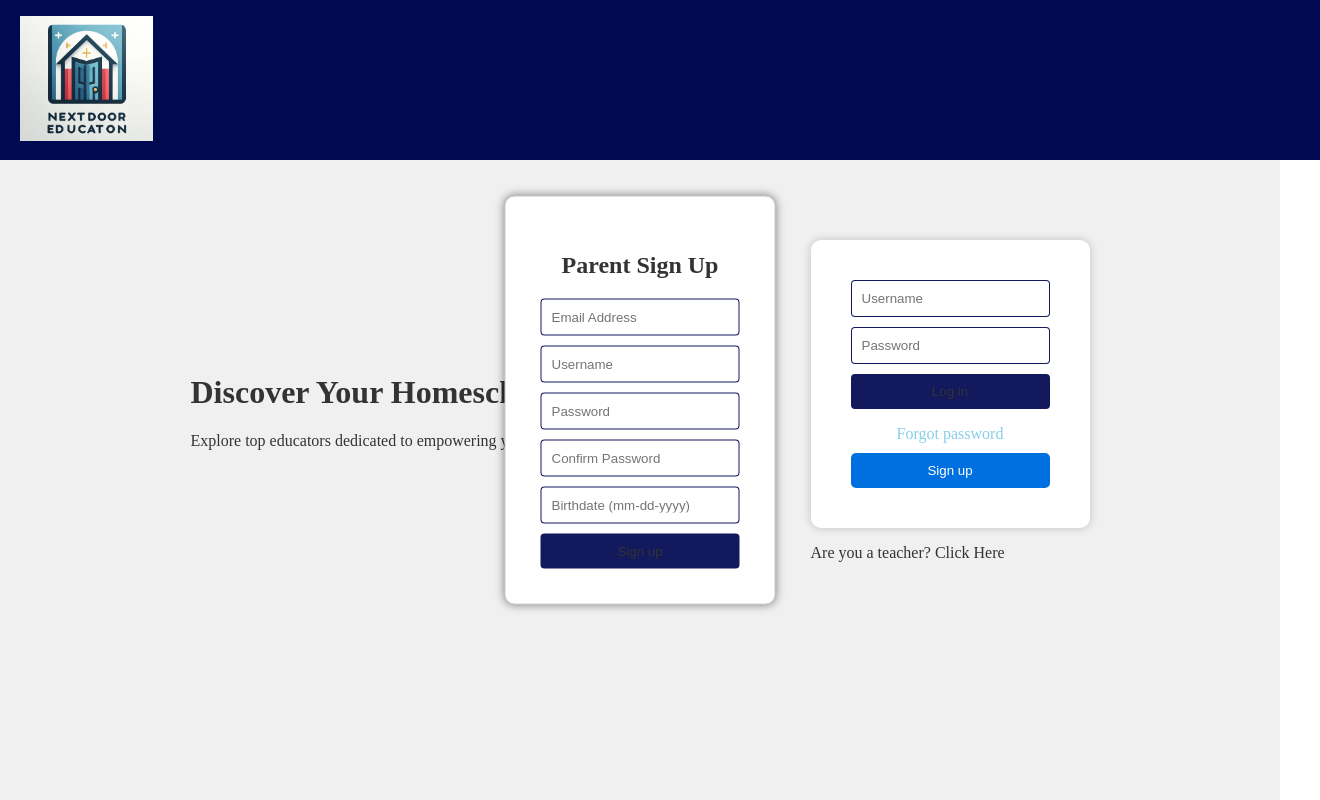
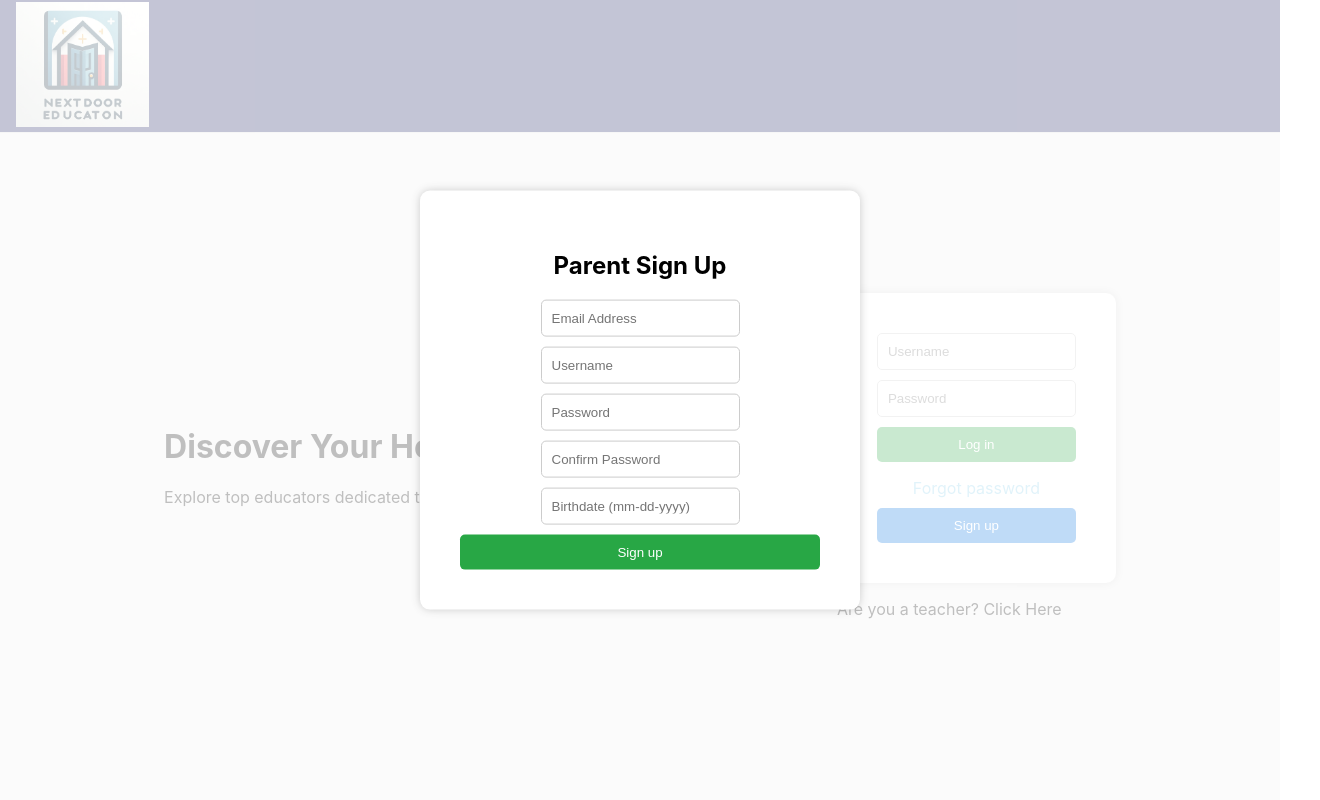
Before and after one commit to gfsturla17/homeschool_platform, a React (Create React App) app in the folder front_end/: page / in a window 1280 px wide. Both pictures are taken after a click on the button "Sign up". Shown: the top 800 px of the page, 1320 px wide, since content can reach past the window. Built offline with nearby package versions, Linux system fonts and the light colour scheme.

Commit message:
Major Header Component Styling

```diff
--- a/front_end/src/App.tsx
+++ b/front_end/src/App.tsx
@@ -9,9 +9,11 @@ import Resources from "./components/Resources";
 import Home from "./components/Home";
 import Header from "./components/Header";
 import ProtectedRoute from "./components/ProtectedRoute";
+import Modal from "react-modal";
 
 function App() {
   const [theme, setTheme] = useState(lightTheme);
+  Modal.setAppElement('#root');
 
   return (
     <ThemeProvider theme={theme}>
--- a/front_end/src/components/Header.tsx
+++ b/front_end/src/components/Header.tsx
@@ -1,31 +1,151 @@
-import React from 'react';
-import { Link } from 'react-router-dom';
-import './HeaderSheet.scss'
-import { NavLink } from 'react-router-dom';
+import React, { useState } from 'react';
+import { NavLink, useLocation } from 'react-router-dom';
 import logo from '../icons/logo_1.png';
 import { useSelector } from "react-redux";
-import { RootState } from "../store/store"; // Import the logo here
+import { RootState } from "../store/store";
+import styled from 'styled-components';
+import { lightTheme } from "../styles/theme";
 
+const primaryColor = lightTheme.colors.primary;
+const hoverColor = "#87CEEB"; // Defined hover color
 
+const HeaderWrapper = styled.div<{ isLoggedIn: boolean }>`
+    background-color: ${primaryColor};
+    padding: 1rem;
+    border-bottom: 1px solid #ddd;
+    display: flex;
+    justify-content: space-between;
+    align-items: center;
+    height: 100px;
+`;
+
+const Logo = styled.div`
+    width: auto;
+    margin-right: 20px;
+`;
+
+const LogoImg = styled.img`
+    max-height: 100%;
+    max-width: 100%;
+    height: 125px;
+    width: auto;
+`;
+
+const Menu = styled.div`
+    display: flex;
+    justify-content: space-between;
+    align-items: center;
+    height: 100px;
+`;
+
+const MenuItem = styled(NavLink)<{ isActive?: boolean }>`
+    margin-right: 2rem;
+    text-decoration: none;
+    color: #fff;
+    padding: 10px 20px;
+    border-radius: 50px;
+    width: 100px; /* Fixed width */
+    text-align: center; /* Center text */
+    display: flex;
+    justify-content: center;
+    align-items: center;
+    transition: background-color 0.2s ease, font-weight 0.2s ease, border 0.2s ease;
+    border: 2px solid transparent; /* Initial border */
+
+    &:hover {
+        background-color: ${hoverColor};
+        font-weight: bold; /* Bold on hover */
+    }
+
+    ${({ isActive }) =>
+            isActive &&
+            `
+    border: 2px solid ${hoverColor}; /* Active border color */
+  `}
+`;
+
+const RightMenu = styled.div`
+    display: flex;
+    align-items: center;
+`;
+
+const HamburgerButton = styled.button<{ isActive?: boolean }>`
+    background-color: transparent;
+    border: none;
+    cursor: pointer;
+    padding: 10px 20px; /* Added padding to match MenuItem */
+    margin-left: 20px;
+    color: #fff;
+    font-size: 16px;
+    font-weight: normal;  // Ensure normal font-weight initially
+    width: 100px; /* Fixed width */
+    text-align: center; /* Center text */
+    display: flex;
+    justify-content: center;
+    align-items: center;
+    border-radius: 50px; /* Added border-radius */
+    transition: background-color 0.2s ease, font-weight 0.2s ease, border 0.2s ease;
+    border: 2px solid transparent; /* Initial border */
+
+    &:hover {
+        background-color: ${hoverColor};
+        font-weight: bold;  // Bold on hover
+    }
+
+    ${({ isActive }) =>
+            isActive &&
+            `
+    border: 2px solid ${hoverColor}; /* Active border color */
+  `}
+`;
+
+const DropdownMenu = styled.ul<{ isOpen: boolean }>`
+    position: absolute;
+    top: 50px;
+    right: 0;
+    background-color: ${primaryColor};
+    padding: 10px;
+    list-style: none;
+    display: ${({ isOpen }) => (isOpen ? 'block' : 'none')};
+`;
+
+const DropdownItem = styled.li`
+    margin-bottom: 10px;
+    cursor: pointer;
+    color: ${lightTheme.colors.secondary};
+
+    &:hover {
+        color: #666;
+    }
+`;
 
 const Header = () => {
-  const isLoggedIn = useSelector((state: RootState) => state.teacher.isRegistered);
+  const isLoggedIn = useSelector((state: RootState) => state.auth.token);
+  const [isDropdownOpen, setIsDropdownOpen] = useState(false);
+  const location = useLocation();
+
+  const handleHamburgerClick = () => {
+    setIsDropdownOpen(!isDropdownOpen);
+  };
 
   return (
-    <div className={isLoggedIn ? "header" : "header__banner"}>
-      <div className="header__logo">
-        <img src={logo} alt="Logo" />
-      </div>
-      {!isLoggedIn && (
-        <h1></h1>
+    <HeaderWrapper isLoggedIn={isLoggedIn}>
+      <Logo>
+        <LogoImg src={logo} alt="Logo" />
+      </Logo>
+      {isLoggedIn && (
+        <Menu>
+          <MenuItem to="/home" isActive={location.pathname === "/home"}>Home</MenuItem>
+          <MenuItem to="/resources" isActive={location.pathname === "/resources"}>Resources</MenuItem>
+          <RightMenu>
+            <HamburgerButton isActive={isDropdownOpen} onClick={handleHamburgerClick}>Settings</HamburgerButton>
+            <DropdownMenu isOpen={isDropdownOpen}>
+              <DropdownItem>Log out</DropdownItem>
+            </DropdownMenu>
+          </RightMenu>
+        </Menu>
       )}
-      {isLoggedIn && (
-        <div className="header__menu">
-          <NavLink to="/home" className={({ isActive }) => `header__menu-item ${isActive ? 'current' : ''}`}>Home</NavLink>
-          <NavLink to="/resources" className={({ isActive }) => `header__menu-item ${isActive ? 'current' : ''}`}>Resources</NavLink>
-        </div>
-      )}
-    </div>
+    </HeaderWrapper>
   );
 };
 
--- a/front_end/src/components/LandingPage.tsx
+++ b/front_end/src/components/LandingPage.tsx
@@ -1,8 +1,25 @@
-import './LandingPage.scss';
-import './LoginSheet.scss';
 import React, { useState } from 'react';
 import LoginForm from './LoginForm';
 import Header from './Header';
+import styled from 'styled-components';
+
+const LandingPageWrapper = styled.div`
+  height: 90vh;
+  background-color: #f0f0f0;
+  display: flex;
+  justify-content: center;
+  align-items: flex-start;
+  padding-top: 20vh;
+`;
+
+const ContentContainer = styled.div`
+  display: flex;
+  align-items: center;
+`;
+
+const TextContainer = styled.div`
+  margin-right: 20px;
+`;
 
 function LandingPage() {
     const [isTeacher, setIsTeacher] = useState(false);
@@ -17,10 +34,9 @@ function LandingPage() {
     }
 
     return (
-        <div className="landing-page">
-            <Header/>
-            <div className="content-container">
-                <div className="text-container fixed-width">
+      <LandingPageWrapper>
+          <ContentContainer>
+              <TextContainer>
                   {!isTeacher && (
                     <>
                         <h1>Discover Your Homeschooling Partner!</h1>
@@ -33,10 +49,10 @@ function LandingPage() {
                         <p>Empower your students with our homeschooling platform and discover new ways to teach.</p>
                     </>
                   )}
-                </div>
+              </TextContainer>
               <LoginForm isTeacher={isTeacher} onTeacherClick={handleTeacherClick} onParentClick={handleParentClick} />
-            </div>
-        </div>
+          </ContentContainer>
+      </LandingPageWrapper>
     );
 }
 
--- a/front_end/src/components/LoginForm.tsx
+++ b/front_end/src/components/LoginForm.tsx
@@ -1,15 +1,81 @@
-// src/components/LoginForm.tsx
 import React, { useState } from 'react';
-import './StyleSheet.scss';
 import { useNavigate } from 'react-router-dom';
 import Modal from 'react-modal';
 import LoginFormFields from './LoginFormFields';
 import TeacherSignupFormFields from './TeacherSignupFormFields';
 import ParentSignupFormFields from './ParentSignupFormFields';
 import { useDispatch, useSelector } from 'react-redux';
-import { login } from '../store/authSlice';
 import { RootState, AppDispatch } from '../store/store';
 import { registerTeacher } from "../store/teacherSlice";
+import styled from 'styled-components';
+
+const FormContainer = styled.div`
+    display: flex;
+    justify-content: center;
+    align-items: center;
+`;
+
+const LoginWrapper = styled.div`
+    box-shadow: 0 0 10px rgba(0, 0, 0, 0.2);
+    padding: 20px;
+    border-radius: 10px;
+    background-color: #fff;
+`;
+
+const Link = styled.span`
+    cursor: pointer;
+
+    &:hover {
+        text-decoration: underline;
+        font-weight: bold;
+    }
+`;
+
+const SignupModal = styled(Modal)`
+    position: absolute;
+    top: 50%;
+    left: 50%;
+    transform: translate(-50%, -50%);
+    width: 400px; /* adjust the width to your liking */
+    padding: 20px;
+    border-radius: 10px;
+    background-color: #fff;
+    box-shadow: 0 0 10px rgba(0, 0, 0, 0.2);
+
+    .teacher-link, .parent-link {
+        cursor: pointer;
+    }
+
+    .teacher-link:hover, .parent-link:hover {
+        text-decoration: underline;
+        font-weight: bold;
+    }
+
+    .submit-button {
+        background-color: #28a745;
+        color: white;
+        padding: 10px;
+        border-radius: 5px;
+        border: none;
+        cursor: pointer;
+        width: 100%;
+    }
+
+    .forgot-password-text {
+        color: #87CEEB;
+        margin-bottom: 10px;
+    }
+
+    .toggle-signup-button {
+        background-color: #0070e0;
+        color: white;
+        border: none;
+        padding: 10px;
+        border-radius: 5px;
+        cursor: pointer;
+        width: 100%;
+    }
+`;
 
 interface LoginFormProps {
     isTeacher: boolean;
@@ -19,10 +85,9 @@ interface LoginFormProps {
 
 const LoginForm: React.FC<LoginFormProps> = (props) => {
     const [modalIsOpen, setIsOpen] = useState(false);
+    const [error, setError] = useState('');
     const navigate = useNavigate();
     const dispatch = useDispatch<AppDispatch>();
-    const auth = useSelector((state: RootState) => state.auth);
-    const teacher = useSelector((state: RootState) => state.teacher);
 
     const openModal = () => {
         setIsOpen(true);
@@ -34,44 +99,35 @@ const LoginForm: React.FC<LoginFormProps> = (props) => {
 
     const handleLoginSubmit = async (event: React.FormEvent) => {
         event.preventDefault();
-
+        // Add login logic here
     };
 
     const handleSignupSubmit = async (userRegistration: any) => {
         try {
             await dispatch(registerTeacher(userRegistration)).unwrap();
             navigate('/complete-profile');
+            closeModal();
         } catch (error) {
-            console.error(error);
+            setError('Signup failed. Please try again.');
         }
     };
 
     return (
       <div>
-          <div className="form-container login-form">
-              <LoginFormFields onSubmit={handleLoginSubmit} onSignupClick={openModal} isTeacher={props.isTeacher} />
-              <Modal isOpen={modalIsOpen} onRequestClose={closeModal} contentLabel="Example Modal" className="signup-modal" overlayClassName="signup-modal-overlay" style={{
-                  overlay: {
-                      backgroundColor: 'rgba(0, 0, 0, 0.7)', // change the background color to be less transparent
-                  },
-                  content: {
-                      top: '50%', // move the modal down to the middle of the screen
-                      left: '50%',
-                      right: 'auto',
-                      bottom: 'auto',
-                      marginRight: '-50%',
-                      transform: 'translate(-50%, -50%)',
-                  },
-              }}>
+          <FormContainer>
+              <LoginWrapper>
+                  <LoginFormFields onSubmit={handleLoginSubmit} onSignupClick={openModal} isTeacher={props.isTeacher} />
+              </LoginWrapper>
+              <SignupModal isOpen={modalIsOpen} onRequestClose={closeModal}>
                   {props.isTeacher ? (
                     <TeacherSignupFormFields />
                   ) : (
                     <ParentSignupFormFields onSubmit={handleSignupSubmit} error={''} />
                   )}
-              </Modal>
-          </div>
-          {!props.isTeacher && <p>Are you a teacher? <span className="teacher-link" onClick={props.onTeacherClick}>Click Here</span></p>}
-          {props.isTeacher && <p>Are you a parent? <span className="parent-link" onClick={props.onParentClick}>Click Here</span></p>}
+              </SignupModal>
+          </FormContainer>
+          {!props.isTeacher && <p>Are you a teacher? <Link onClick={props.onTeacherClick}>Click Here</Link></p>}
+          {props.isTeacher && <p>Are you a parent? <Link onClick={props.onParentClick}>Click Here</Link></p>}
       </div>
     );
 };
--- a/front_end/src/components/LoginFormFields.tsx
+++ b/front_end/src/components/LoginFormFields.tsx
@@ -1,9 +1,51 @@
+// LoginFormFields
 import React, { useState } from 'react';
 import axios from "axios";
 import { login } from "../store/authSlice";
 import { useNavigate } from "react-router-dom";
 import { useDispatch } from "react-redux";
 import { AppDispatch } from "../store/store";
+import styled from 'styled-components';
+
+const Form = styled.form`
+    display: flex;
+    flex-direction: column;
+    align-items: center;
+    padding: 20px;
+    border-radius: 10px;
+`;
+
+const Input = styled.input`
+    margin-bottom: 10px;
+    padding: 10px;
+    border-radius: 5px;
+    border: 1px solid #ccc;
+`;
+
+const ForgotPasswordText = styled.p`
+    color: #87CEEB;
+    margin-bottom: 10px;
+`;
+
+const SubmitButton = styled.button`
+    background-color: #28a745;
+    color: white;
+    padding: 10px;
+    border-radius: 5px;
+    border: none;
+    cursor: pointer;
+    width: 100%;
+`;
+
+const ToggleSignupButton = styled.button`
+    background-color: #0070e0;
+    color: white;
+    border: none;
+    padding: 10px;
+    border-radius: 5px;
+    cursor: pointer;
+    width: 100%;
+`;
 
 interface LoginFormFieldsProps {
   onSubmit: (event: any) => void;
@@ -26,15 +68,15 @@ function LoginFormFields(props: LoginFormFieldsProps) {
   };
 
   return (
-        <form onSubmit={handleSubmit} className="form">
-            <input type="text" value={username} onChange={(event: any) => setUsername(event.target.value)} placeholder={props.isTeacher ? "Teacher's Username" : "Username"} className="form-input" />
-            <div className="password-input-container">
-                <input type="password" value={password} onChange={(event: any) => setPassword(event.target.value)} placeholder={props.isTeacher ? "Teacher's Password" : "Password"} className="form-input" />
+    <Form onSubmit={handleSubmit}>
+      <Input type="text" value={username} onChange={(event: any) => setUsername(event.target.value)} placeholder={props.isTeacher ? "Teacher's Username" : "Username"} />
+      <div>
+        <Input type="password" value={password} onChange={(event: any) => setPassword(event.target.value)} placeholder={props.isTeacher ? "Teacher's Password" : "Password"} />
       </div>
-            <button type="submit" className="submit-button">{props.isTeacher ? "Log in as Teacher" : "Log in"}</button>
-            <p className="forgot-password-text">Forgot password</p>
-            <button type="button" className="toggle-signup-button" onClick={props.onSignupClick}>Sign up</button>
-        </form>
+      <SubmitButton type="submit">{props.isTeacher ? "Log in as Teacher" : "Log in"}</SubmitButton>
+      <ForgotPasswordText>Forgot password</ForgotPasswordText>
+      <ToggleSignupButton type="button" onClick={props.onSignupClick}>Sign up</ToggleSignupButton>
+    </Form>
   );
 }
 
--- a/front_end/src/components/ParentSignupFormFields.tsx
+++ b/front_end/src/components/ParentSignupFormFields.tsx
@@ -1,6 +1,36 @@
-// ParentSignupFormFields.js
+// ParentSignupFormFields
 import React, { useState } from 'react';
-import PasswordValidator from '../helpers/PasswordValidator';
+import styled from 'styled-components';
+
+const Form = styled.form`
+    display: flex;
+    flex-direction: column;
+    align-items: center;
+    padding: 20px;
+    border-radius: 10px;
+`;
+
+const Input = styled.input`
+    margin-bottom: 10px;
+    padding: 10px;
+    border-radius: 5px;
+    border: 1px solid #ccc;
+`;
+
+const ErrorMessage = styled.p`
+    color: red;
+    white-space: pre-wrap;
+`;
+
+const SubmitButton = styled.button`
+    background-color: #28a745;
+    color: white;
+    padding: 10px;
+    border-radius: 5px;
+    border: none;
+    cursor: pointer;
+    width: 100%;
+`;
 
 interface ParentSignupFormFieldsProps {
   onSubmit: (userRegistration: any) => void;
@@ -30,20 +60,20 @@ function ParentSignupFormFields(props: ParentSignupFormFieldsProps) {
   };
 
   return (
-        <form onSubmit={handleSubmit} className="form">
+    <Form onSubmit={handleSubmit}>
       <h2>Parent Sign Up</h2>
-            <input type="email" value={email} onChange={(event: any) => setEmail(event.target.value)} placeholder="Email Address" className="form-input" />
-            <input type="text" value={username} onChange={(event: any) => setUsername(event.target.value)} placeholder="Username" className="form-input" />
-            <div className="password-input-container">
-                <input type="password" value={password} onChange={(event: any) => setPassword(event.target.value)} placeholder="Password" className="form-input" />
+      <Input type="email" value={email} onChange={(event: any) => setEmail(event.target.value)} placeholder="Email Address" />
+      <Input type="text" value={username} onChange={(event: any) => setUsername(event.target.value)} placeholder="Username" />
+      <div>
+        <Input type="password" value={password} onChange={(event: any) => setPassword(event.target.value)} placeholder="Password" />
       </div>
-            <div className="password-input-container">
-                <input type="password" value={confirmPassword} onChange={(event: any) => setConfirmPassword(event.target.value)} placeholder="Confirm Password" className="form-input" />
+      <div>
+        <Input type="password" value={confirmPassword} onChange={(event: any) => setConfirmPassword(event.target.value)} placeholder="Confirm Password" />
       </div>
-            <input type="text" value={birthdate} onChange={handleBirthdateChange} placeholder="Birthdate (mm-dd-yyyy)" className="form-input" />
-            {props.error && <p className="error-message">{props.error}</p>}
-            <button type="submit" className="submit-button">Sign up</button>
-        </form>
+      <Input type="text" value={birthdate} onChange={handleBirthdateChange} placeholder="Birthdate (mm-dd-yyyy)" />
+      {props.error && <ErrorMessage>{props.error}</ErrorMessage>}
+      <SubmitButton type="submit">Sign up</SubmitButton>
+    </Form>
   );
 }
 
--- a/front_end/src/components/TeacherResources.tsx
+++ b/front_end/src/components/TeacherResources.tsx
@@ -4,9 +4,7 @@ import './TeacherResourcesSheet.scss'
 import expandArrowDown from '../icons/expand-arrow-down.png';
 import FileUpload from './FileUpload'; // Import the FileUpload component
 
-interface Props {
-    // Add props if needed
-}
+interface Props {}
 
 const TeacherResources: React.FC<Props> = () => {
 
--- a/front_end/src/components/TeacherSignupFormFields.tsx
+++ b/front_end/src/components/TeacherSignupFormFields.tsx
@@ -1,9 +1,41 @@
+// TeacherSignupFormFields
 import React, { useState } from 'react';
 import { useDispatch, useSelector } from 'react-redux';
 import { RootState, AppDispatch } from '../store/store';
 import { registerTeacher } from '../store/teacherSlice';
 import { RegisterTeacherDTO } from "shared-nextdoor-education";
 import { useNavigate } from 'react-router-dom';
+import styled from 'styled-components';
+
+const Form = styled.form`
+    display: flex;
+    flex-direction: column;
+    align-items: center;
+    padding: 20px;
+    border-radius: 10px;
+`;
+
+const Input = styled.input`
+    margin-bottom: 10px;
+    padding: 10px;
+    border-radius: 5px;
+    border: 1px solid #ccc;
+`;
+
+const ErrorMessage = styled.p`
+    color: red;
+    white-space: pre-wrap;
+`;
+
+const SubmitButton = styled.button`
+    background-color: #28a745;
+    color: white;
+    padding: 10px;
+    border-radius: 5px;
+    border: none;
+    cursor: pointer;
+    width: 100%;
+`;
 
 const TeacherSignupFormFields: React.FC = () => {
   const dispatch = useDispatch<AppDispatch>();
@@ -27,14 +59,14 @@ const TeacherSignupFormFields: React.FC = () => {
   };
 
   return (
-    <form onSubmit={handleSubmit} className="form">
+    <Form onSubmit={handleSubmit}>
       <h2>Teacher Sign Up</h2>
-      <input type="email" value={email} onChange={(event) => setEmail(event.target.value)} placeholder="Email Address" className="form-input" />
-      <input type="password" value={password} onChange={(event) => setPassword(event.target.value)} placeholder="Password" className="form-input" />
-      <input type="password" value={confirmPassword} onChange={(event) => setConfirmPassword(event.target.value)} placeholder="Confirm Password" className="form-input" />
-      {teacher.error && <p className="error-message">{teacher.error}</p>}
-      <button type="submit" className="submit-button">Sign up</button>
-    </form>
+      <Input type="email" value={email} onChange={(event) => setEmail(event.target.value)} placeholder="Email Address" />
+      <Input type="password" value={password} onChange={(event) => setPassword(event.target.value)} placeholder="Password" />
+      <Input type="password" value={confirmPassword} onChange={(event) => setConfirmPassword(event.target.value)} placeholder="Confirm Password" />
+      {teacher.error && <ErrorMessage>{teacher.error}</ErrorMessage>}
+      <SubmitButton type="submit">Sign up</SubmitButton>
+    </Form>
   );
 };
 
--- a/front_end/src/styles/GlobalStyle.ts
+++ b/front_end/src/styles/GlobalStyle.ts
@@ -2,25 +2,78 @@
 import { createGlobalStyle } from 'styled-components';
 
 const GlobalStyle = createGlobalStyle`
-    body {
-        background-color: ${(props) => props.theme.colors.background};
-        color: ${(props) => props.theme.colors.text};
-        font-family: 'Arial, sans-serif';
-    }
-    .form-input {
-        padding: 10px;
-        border: 1px solid ${(props) => props.theme.colors.primary};
-        margin-bottom: 10px;
-        border-radius: 4px;
-    }
-    .submit-button {
-        background-color: ${(props) => props.theme.colors.primary};
-        color: ${(props) => props.theme.colors.text};
-        padding: 10px 20px;
-        border: none;
-        border-radius: 4px;
-        cursor: pointer;
-    }
+  // .login-form {
+  //  box-shadow: 0 0 10px rgba(0, 0, 0, 0.2);
+  //  padding: 20px;
+  //  border-radius: 10px;
+  //  background-color: #fff;
+  //}
+  //
+  //.teacher-link, .parent-link {
+  //  cursor: pointer;
+  //}
+  //
+  //.teacher-link:hover, .parent-link:hover {
+  //  text-decoration: underline;
+  //  font-weight: bold;
+  //}
+  //
+  //.submit-button {
+  //  background-color: #28a745;
+  //  color: white;
+  //  padding: 10px;
+  //  border-radius: 5px;
+  //  border: none;
+  //  cursor: pointer;
+  //  width: 100%;
+  //}
+  //
+  //.forgot-password-text {
+  //  color: #87CEEB;
+  //  margin-bottom: 10px;
+  //}
+  //
+  //.toggle-signup-button {
+  //  background-color: #0070e0;
+  //  color: white;
+  //  border: none;
+  //  padding: 10px;
+  //  border-radius: 5px;
+  //  cursor: pointer;
+  //  width: 100%;
+  //}
+  //
+  //.ReactModal__Overlay {
+  //  background-color: rgba(0, 0, 0, 0.9); /* Make the overlay more faded */
+  //}
+  //
+  //.ReactModal__Content {
+  //  position: absolute;
+  //  top: 50%;
+  //  left: 50%;
+  //  transform: translate(-50%, -50%);
+  //  margin: auto;
+  //  display: inline-block; /* Add this style */
+  //}
+  //
+  //.signup-modal {
+  //  display: flex;
+  //  justify-content: center;
+  //  align-items: center;
+  //  background-color: #ffffff;
+  //  padding: 15px; /* Update the padding style */
+  //  border: 1px solid #ccc;
+  //  border-radius: 10px;
+  //  box-shadow: 0 0 10px rgba(0, 0, 0, 0.5);
+  //}
+  //
+  //.ReactModal__Overlay--after-open{
+  //  opacity: 1;
+  //}
+  //
+  //.ReactModal__Overlay--before-close{
+  //  opacity: 0;
+  }
 `;
 
 export default GlobalStyle;
```
Also changed, not shown: 1 other file (tests, documents, lock files or other folders). Lines whose indentation alone changed are shown as unchanged.
